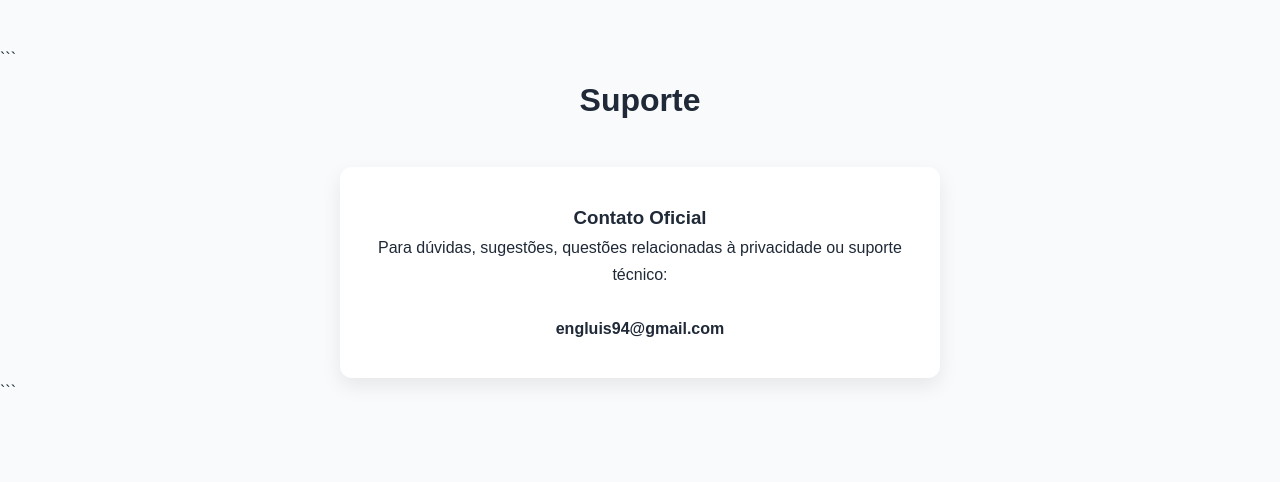
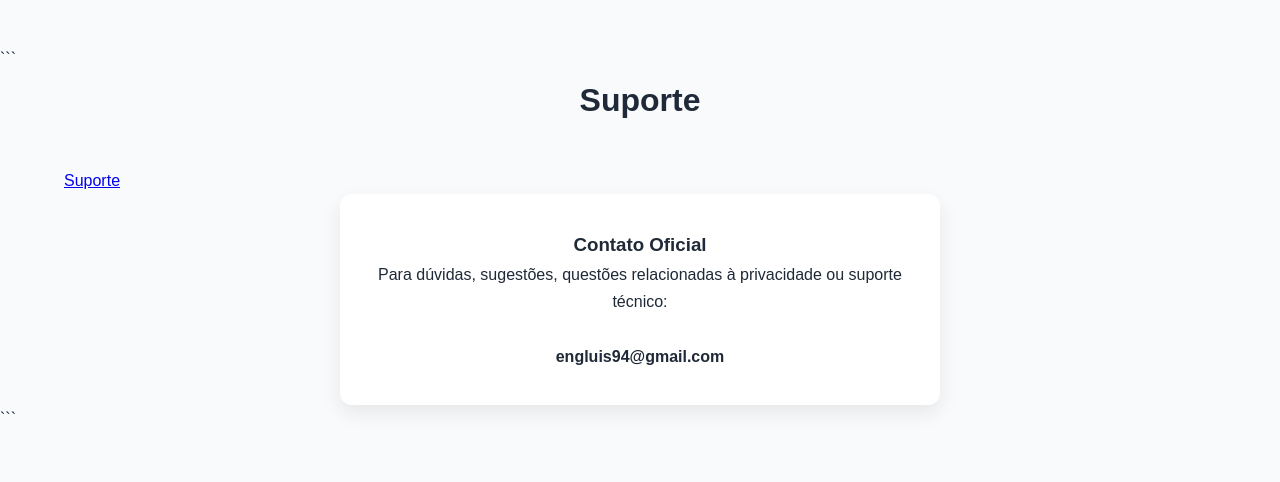
Before and after one commit to engluis94/scholar-forge-ai, a plain HTML site: page index.html in a window 1280 px wide. Shown: the part 3058-3540 px from the top of the page. Drawn offline with Linux system fonts and the light colour scheme.

Commit message:
Add link to support page in index.html

```diff
--- a/index.html
+++ b/index.html
@@ -374,7 +374,7 @@
 <div class="container">
 
     <h2>Suporte</h2>
-
+    <a href="support.html">Suporte</a>
     <div class="support-box">
 
         <h3>Contato Oficial</h3>
```
